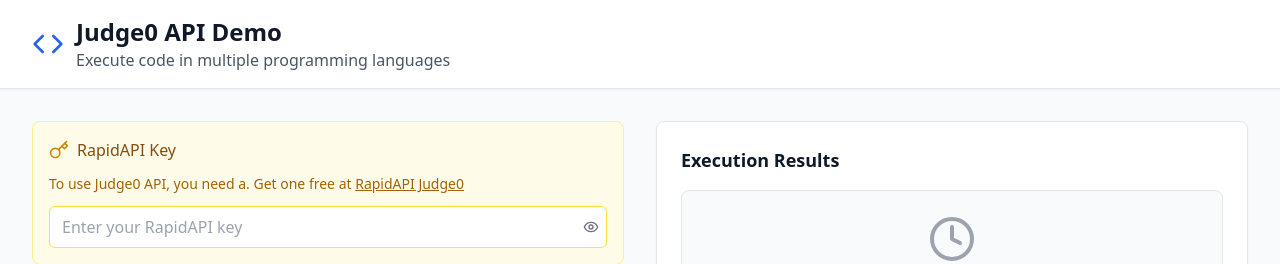
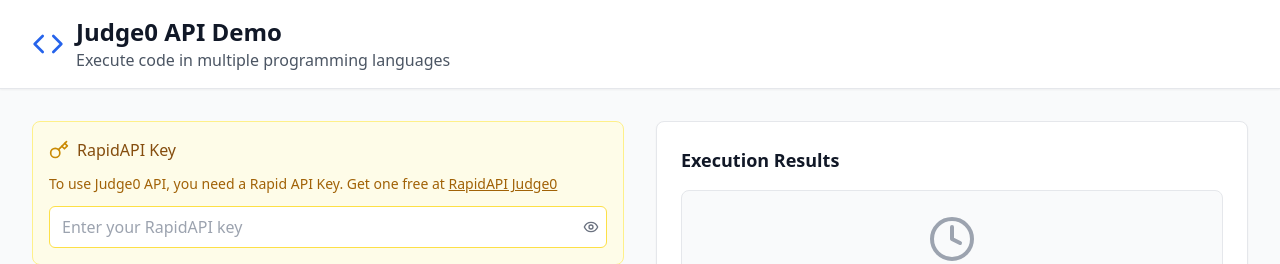
Before and after one commit to KartikeyRaghav/judge0-test, a React (Vite) app: page / in a window 1280 px wide. Shown: the top 264 px of the page. Built offline with nearby package versions, Linux system fonts and the light colour scheme; no server answers.

Commit message:
Update ApiKeyInput.tsx

```diff
--- a/src/components/ApiKeyInput.tsx
+++ b/src/components/ApiKeyInput.tsx
@@ -16,7 +16,7 @@ export const ApiKeyInput: React.FC<ApiKeyInputProps> = ({ apiKey, onApiKeyChange
         <h3 className="text-yellow-800 font-medium">RapidAPI Key</h3>
       </div>
       <p className="text-yellow-700 text-sm mb-3">
-        To use Judge0 API, you need a. Get one free at{' '}
+        To use Judge0 API, you need a Rapid API Key. Get one free at{' '}
         <a
           href="https://rapidapi.com/judge0-official/api/judge0-ce"
           target="_blank"
```
